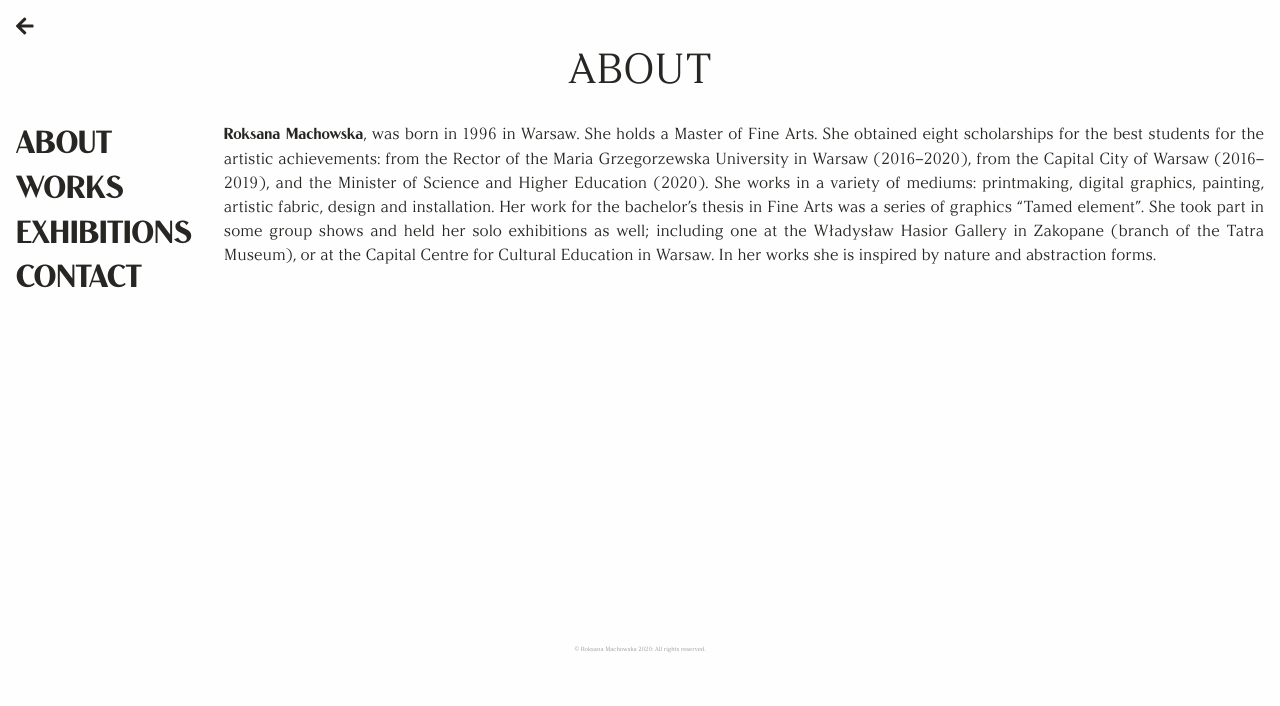
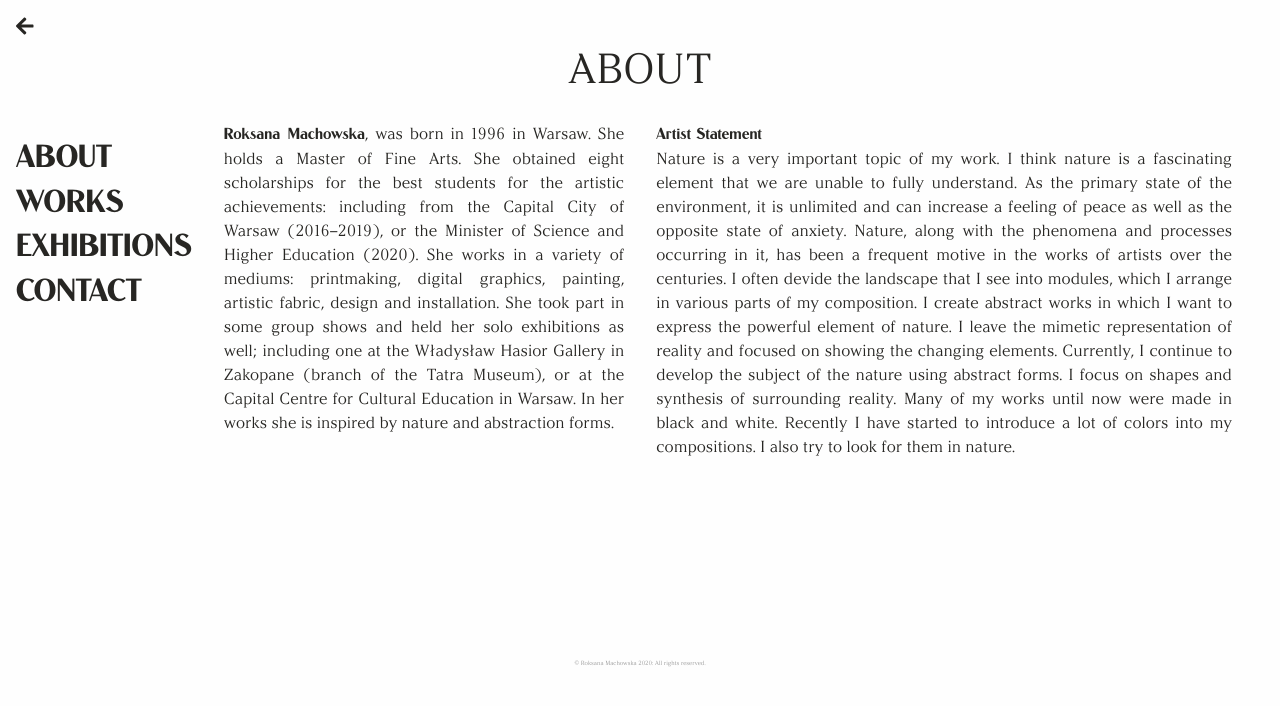
Before and after one commit to jakubziemba/machowska-portfolio, a Next.js app: page /about in a window 1280 px wide. Shown: the top 706 px of the page. Built offline with nearby package versions, Linux system fonts and the light colour scheme.

Commit message:
Add more text

```diff
--- a/pages/about.js
+++ b/pages/about.js
@@ -27,19 +27,38 @@ export default function About() {
           <span>Roksana Machowska</span>, was born in 1996 in Warsaw.
           She holds a Master of Fine Arts. She obtained eight
           scholarships for the best students for the artistic
-          achievements: from the Rector of the Maria Grzegorzewska
-          University in Warsaw (2016–2020), from the Capital City of
-          Warsaw (2016–2019), and the Minister of Science and Higher
-          Education (2020). She works in a variety of mediums:
-          printmaking, digital graphics, painting, artistic fabric,
-          design and installation. Her work for the bachelor’s thesis
-          in Fine Arts was a series of graphics “Tamed element”. She
-          took part in some group shows and held her solo exhibitions
-          as well; including one at the Władysław Hasior Gallery in
-          Zakopane (branch of the Tatra Museum), or at the Capital
-          Centre for Cultural Education in Warsaw. In her works she is
-          inspired by nature and abstraction forms.
+          achievements: including from the Capital City of Warsaw
+          (2016–2019), or the Minister of Science and Higher Education
+          (2020). She works in a variety of mediums: printmaking,
+          digital graphics, painting, artistic fabric, design and
+          installation. She took part in some group shows and held her
+          solo exhibitions as well; including one at the Władysław
+          Hasior Gallery in Zakopane (branch of the Tatra Museum), or
+          at the Capital Centre for Cultural Education in Warsaw. In
+          her works she is inspired by nature and abstraction forms.
         </p>
+        <p className={styles.statement}>
+          <span>Artist Statement</span>
+          <br />
+          Nature is a very important topic of my work. I think nature
+          is a fascinating element that we are unable to fully
+          understand. As the primary state of the environment, it is
+          unlimited and can increase a feeling of peace as well as the
+          opposite state of anxiety. Nature, along with the phenomena
+          and processes occurring in it, has been a frequent motive in
+          the works of artists over the centuries. I often devide the
+          landscape that I see into modules, which I arrange in
+          various parts of my composition. I create abstract works in
+          which I want to express the powerful element of nature. I
+          leave the mimetic representation of reality and focused on
+          showing the changing elements. Currently, I continue to
+          develop the subject of the nature using abstract forms. I
+          focus on shapes and synthesis of surrounding reality. Many
+          of my works until now were made in black and white. Recently
+          I have started to introduce a lot of colors into my
+          compositions. I also try to look for them in nature.
+        </p>
+        <p></p>
       </div>
       <Footer />
     </div>
```
